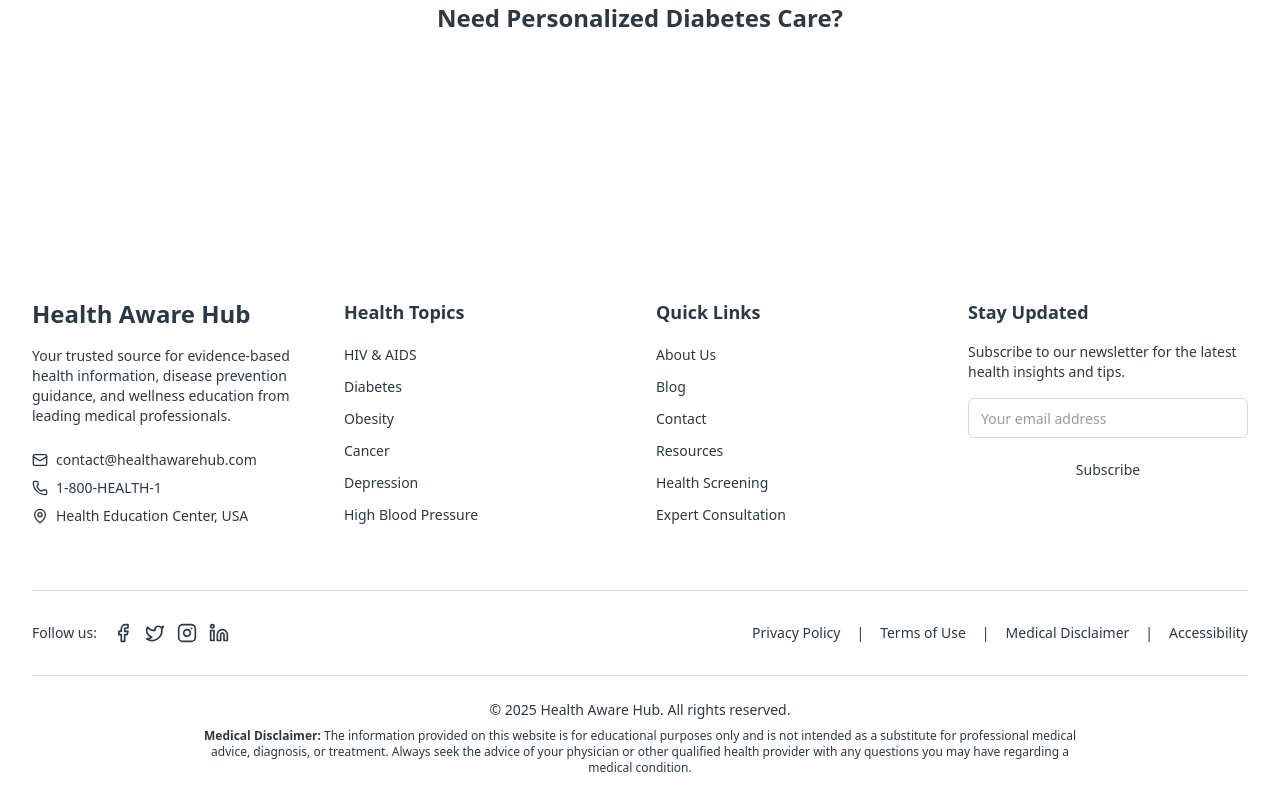
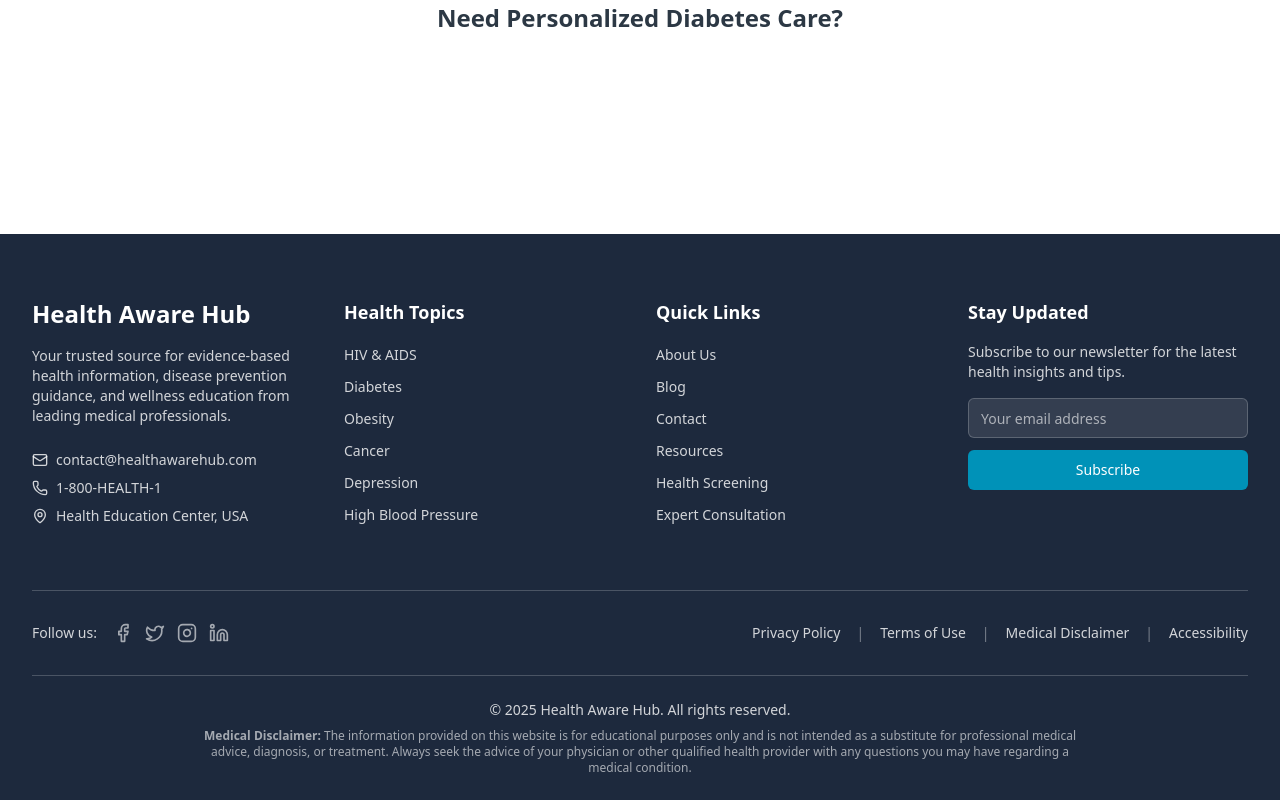
Before and after one commit to benjaminkyalo/health-aware-hub, a React (Vite) app: page /diseases/diabetes in a window 1280 px wide. Shown: the part 4473-5273 px from the top of the page. Built offline with nearby package versions, Linux system fonts and the light colour scheme.

Commit message:
Fixed the styling of the footer, statssection and testimonials

```diff
--- a/src/components/Footer.jsx
+++ b/src/components/Footer.jsx
@@ -31,16 +31,16 @@ const Footer = () => {
   ];
 
   return (
-    <footer className="bg-foreground text-background">
+    <footer className="bg-slate-800 text-white">
       <div className="max-w-7xl mx-auto px-4 sm:px-6 lg:px-8">
         {/* Main Footer Content */}
         <div className="py-16 grid grid-cols-1 md:grid-cols-2 lg:grid-cols-4 gap-8">
           {/* Brand and Description */}
           <div className="lg:col-span-1">
-            <h3 className="text-2xl font-bold text-background mb-4">
+            <h3 className="text-2xl font-bold text-white mb-4">
               Health Aware Hub
             </h3>
-            <p className="text-background/80 mb-6 text-sm">
+            <p className="text-white/80 mb-6 text-sm">
               Your trusted source for evidence-based health information,
               disease prevention guidance, and wellness education from
               leading medical professionals.
@@ -48,15 +48,15 @@ const Footer = () => {
 
             {/* Contact Info */}
             <div className="space-y-2 text-sm">
-              <div className="flex items-center gap-2 text-background/80">
+              <div className="flex items-center gap-2 text-white/80">
                 <Mail className="h-4 w-4" />
                 <span>contact@healthawarehub.com</span>
               </div>
-              <div className="flex items-center gap-2 text-background/80">
+              <div className="flex items-center gap-2 text-white/80">
                 <Phone className="h-4 w-4" />
                 <span>1-800-HEALTH-1</span>
               </div>
-              <div className="flex items-center gap-2 text-background/80">
+              <div className="flex items-center gap-2 text-white/80">
                 <MapPin className="h-4 w-4" />
                 <span>Health Education Center, USA</span>
               </div>
@@ -65,7 +65,7 @@ const Footer = () => {
 
           {/* Health Topics */}
           <div>
-            <h4 className="text-lg font-semibold text-background mb-4">
+            <h4 className="text-lg font-semibold text-white mb-4">
               Health Topics
             </h4>
             <ul className="space-y-2">
@@ -73,7 +73,7 @@ const Footer = () => {
                 <li key={topic.name}>
                   <a
                     href={topic.href}
-                    className="text-background/80 hover:text-background transition-colors text-sm"
+                    className="text-white/80 hover:text-white transition-colors text-sm"
                   >
                     {topic.name}
                   </a>
@@ -84,7 +84,7 @@ const Footer = () => {
 
           {/* Quick Links */}
           <div>
-            <h4 className="text-lg font-semibold text-background mb-4">
+            <h4 className="text-lg font-semibold text-white mb-4">
               Quick Links
             </h4>
             <ul className="space-y-2">
@@ -92,7 +92,7 @@ const Footer = () => {
                 <li key={link.name}>
                   <a
                     href={link.href}
-                    className="text-background/80 hover:text-background transition-colors text-sm"
+                    className="text-white/80 hover:text-white transition-colors text-sm"
                   >
                     {link.name}
                   </a>
@@ -103,20 +103,20 @@ const Footer = () => {
 
           {/* Newsletter Signup */}
           <div>
-            <h4 className="text-lg font-semibold text-background mb-4">
+            <h4 className="text-lg font-semibold text-white mb-4">
               Stay Updated
             </h4>
-            <p className="text-background/80 mb-4 text-sm">
+            <p className="text-white/80 mb-4 text-sm">
               Subscribe to our newsletter for the latest health insights and tips.
             </p>
             <div className="space-y-3">
               <Input
                 type="email"
                 placeholder="Your email address"
-                className="bg-background/10 border-background/20 text-background placeholder:text-background/60"
+                className="bg-white/10 border-white/20 text-white placeholder:text-white/60"
               />
               <Button
-                className="w-full bg-primary text-primary-foreground hover:bg-primary-glow"
+                className="w-full bg-cyan-600 text-white hover:bg-cyan-700"
               >
                 Subscribe
               </Button>
@@ -125,22 +125,22 @@ const Footer = () => {
         </div>
 
         {/* Social Media and Legal */}
-        <div className="py-8 border-t border-background/20">
+        <div className="py-8 border-t border-white/20">
           <div className="flex flex-col md:flex-row justify-between items-center gap-4">
             {/* Social Media */}
             <div className="flex items-center gap-4">
-              <span className="text-background/80 text-sm">Follow us:</span>
+              <span className="text-white/80 text-sm">Follow us:</span>
               <div className="flex gap-3">
-                <a href="#" className="text-background/60 hover:text-background transition-colors">
+                <a href="#" className="text-white/60 hover:text-white transition-colors">
                   <Facebook className="h-5 w-5" />
                 </a>
-                <a href="#" className="text-background/60 hover:text-background transition-colors">
+                <a href="#" className="text-white/60 hover:text-white transition-colors">
                   <Twitter className="h-5 w-5" />
                 </a>
-                <a href="#" className="text-background/60 hover:text-background transition-colors">
+                <a href="#" className="text-white/60 hover:text-white transition-colors">
                   <Instagram className="h-5 w-5" />
                 </a>
-                <a href="#" className="text-background/60 hover:text-background transition-colors">
+                <a href="#" className="text-white/60 hover:text-white transition-colors">
                   <Linkedin className="h-5 w-5" />
                 </a>
               </div>
@@ -152,12 +152,12 @@ const Footer = () => {
                 <span key={link.name} className="flex items-center">
                   <a
                     href={link.href}
-                    className="text-background/80 hover:text-background transition-colors"
+                    className="text-white/80 hover:text-white transition-colors"
                   >
                     {link.name}
                   </a>
                   {index < legalLinks.length - 1 && (
-                    <span className="text-background/40 ml-4">|</span>
+                    <span className="text-white/40 ml-4">|</span>
                   )}
                 </span>
               ))}
@@ -166,11 +166,11 @@ const Footer = () => {
         </div>
 
         {/* Copyright and Disclaimer */}
-        <div className="py-6 border-t border-background/20 text-center space-y-2">
-          <p className="text-background/80 text-sm">
+        <div className="py-6 border-t border-white/20 text-center space-y-2">
+          <p className="text-white/80 text-sm">
             © {currentYear} Health Aware Hub. All rights reserved.
           </p>
-          <p className="text-background/60 text-xs max-w-4xl mx-auto">
+          <p className="text-white/60 text-xs max-w-4xl mx-auto">
             <strong>Medical Disclaimer:</strong> The information provided on this website is for educational purposes only
             and is not intended as a substitute for professional medical advice, diagnosis, or treatment.
             Always seek the advice of your physician or other qualified health provider with any questions
--- a/src/index.css
+++ b/src/index.css
@@ -2,7 +2,6 @@
 
 @layer base {
   :root {
-    /* All your CSS variables (unchanged) */
     --background: 0 0% 100%;
     --foreground: 210 22% 22%;
     --primary: 197 100% 36%;
@@ -45,6 +44,35 @@
     --sidebar-ring: 217.2 91.2% 59.8%;
   }
 
+  .dark {
+    --background: 210 22% 10%;
+    --foreground: 0 0% 100%;
+    --primary: 197 100% 66%;
+    --primary-foreground: 210 22% 10%;
+    --primary-light: 197 100% 85%;
+    --primary-glow: 197 100% 75%;
+    --secondary: 210 22% 18%;
+    --secondary-foreground: 0 0% 100%;
+    --card: 210 22% 15%;
+    --card-foreground: 0 0% 100%;
+    --card-hover: 210 22% 25%;
+    --muted: 210 22% 20%;
+    --muted-foreground: 214 32% 80%;
+    --accent: 210 22% 25%;
+    --accent-foreground: 0 0% 100%;
+    --border: 210 22% 30%;
+    --input: 210 22% 25%;
+    --ring: 197 100% 66%;
+    --sidebar-background: 210 22% 10%;
+    --sidebar-foreground: 0 0% 100%;
+    --sidebar-primary: 210 22% 20%;
+    --sidebar-primary-foreground: 0 0% 100%;
+    --sidebar-accent: 210 22% 25%;
+    --sidebar-accent-foreground: 0 0% 100%;
+    --sidebar-border: 210 22% 30%;
+    --sidebar-ring: 197 100% 66%;
+  }
+
   *, ::before, ::after {
     border-color: hsl(var(--border));
   }
@@ -52,7 +80,7 @@
   body {
     background-color: hsl(var(--background));
     color: hsl(var(--foreground));
-    font-family: theme('fontFamily.sans');
+    font-family: system-ui, -apple-system, 'Segoe UI', Roboto, Helvetica, Arial, sans-serif;
     -webkit-font-smoothing: antialiased;
     scroll-behavior: smooth;
   }
@@ -62,33 +90,64 @@
     font-weight: 600;
   }
 
-  h1 { font-size: 2.25rem; line-height: 2.5rem; }
+  h1 {
+    font-size: 2.25rem;
+    line-height: 2.5rem;
+  }
   @media (min-width: 1024px) {
-    h1 { font-size: 3rem; line-height: 1; }
+    h1 {
+      font-size: 3rem;
+      line-height: 1;
+    }
   }
 
-  h2 { font-size: 1.875rem; line-height: 2.25rem; }
+  h2 {
+    font-size: 1.875rem;
+    line-height: 2.25rem;
+  }
   @media (min-width: 1024px) {
-    h2 { font-size: 2.25rem; }
+    h2 {
+      font-size: 2.25rem;
+    }
   }
 
-  h3 { font-size: 1.5rem; line-height: 2rem; }
+  h3 {
+    font-size: 1.5rem;
+    line-height: 2rem;
+  }
   @media (min-width: 1024px) {
-    h3 { font-size: 1.875rem; }
+    h3 {
+      font-size: 1.875rem;
+    }
   }
 
-  h4 { font-size: 1.25rem; line-height: 1.75rem; }
+  h4 {
+    font-size: 1.25rem;
+    line-height: 1.75rem;
+  }
   @media (min-width: 1024px) {
-    h4 { font-size: 1.5rem; }
+    h4 {
+      font-size: 1.5rem;
+    }
   }
 
-  h5 { font-size: 1.125rem; line-height: 1.75rem; }
+  h5 {
+    font-size: 1.125rem;
+    line-height: 1.75rem;
+  }
   @media (min-width: 1024px) {
-    h5 { font-size: 1.25rem; }
+    h5 {
+      font-size: 1.25rem;
+    }
   }
 
-  h6 { font-size: 1rem; line-height: 1.5rem; }
+  h6 {
+    font-size: 1rem;
+    line-height: 1.5rem;
+  }
   @media (min-width: 1024px) {
-    h6 { font-size: 1.125rem; }
+    h6 {
+      font-size: 1.125rem;
+    }
   }
 }
```
Also changed, not shown: src/components/StatsSection.jsx (+7 -7 lines), src/components/TestimonialsSection.jsx (+9 -9 lines).
